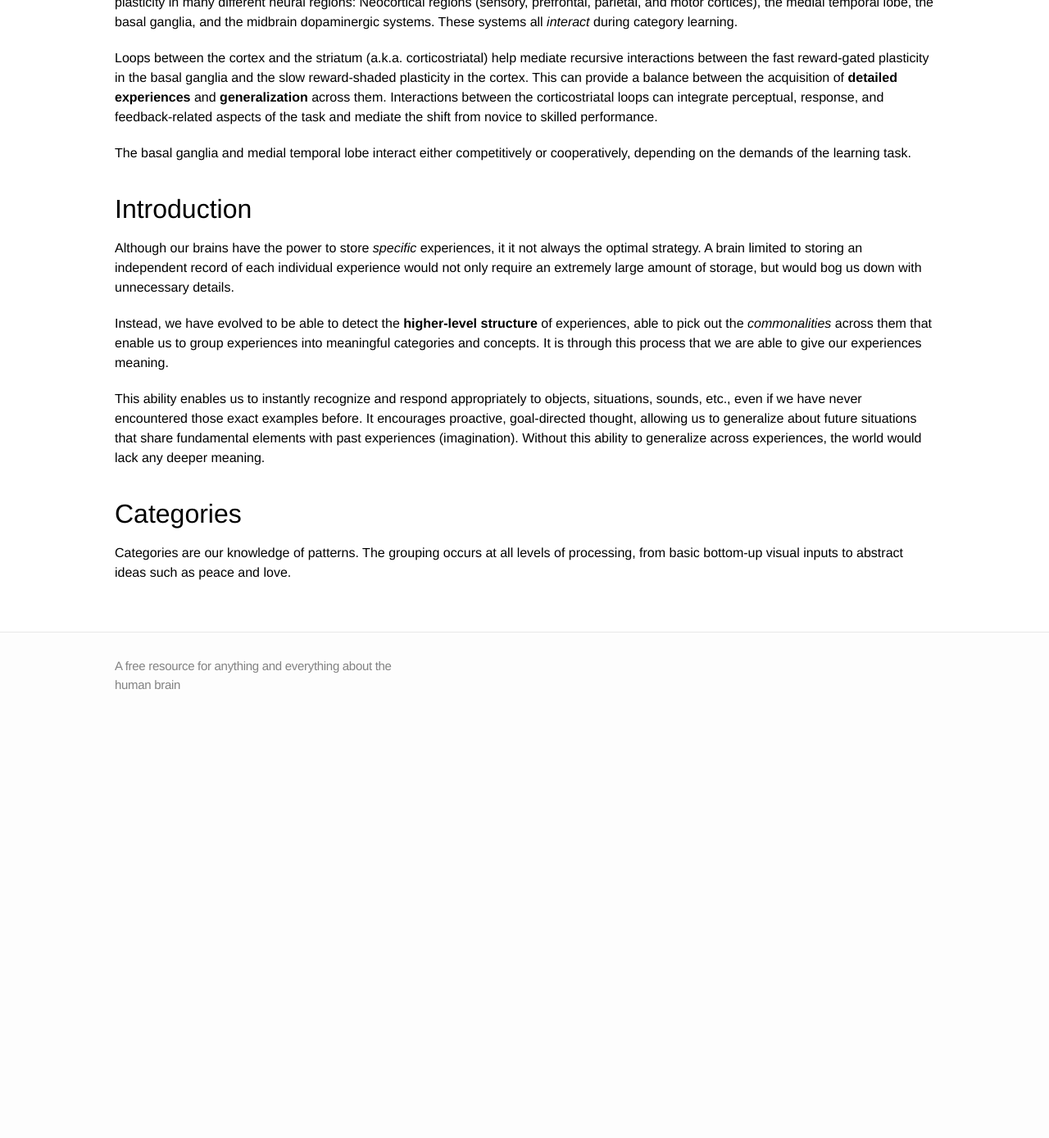
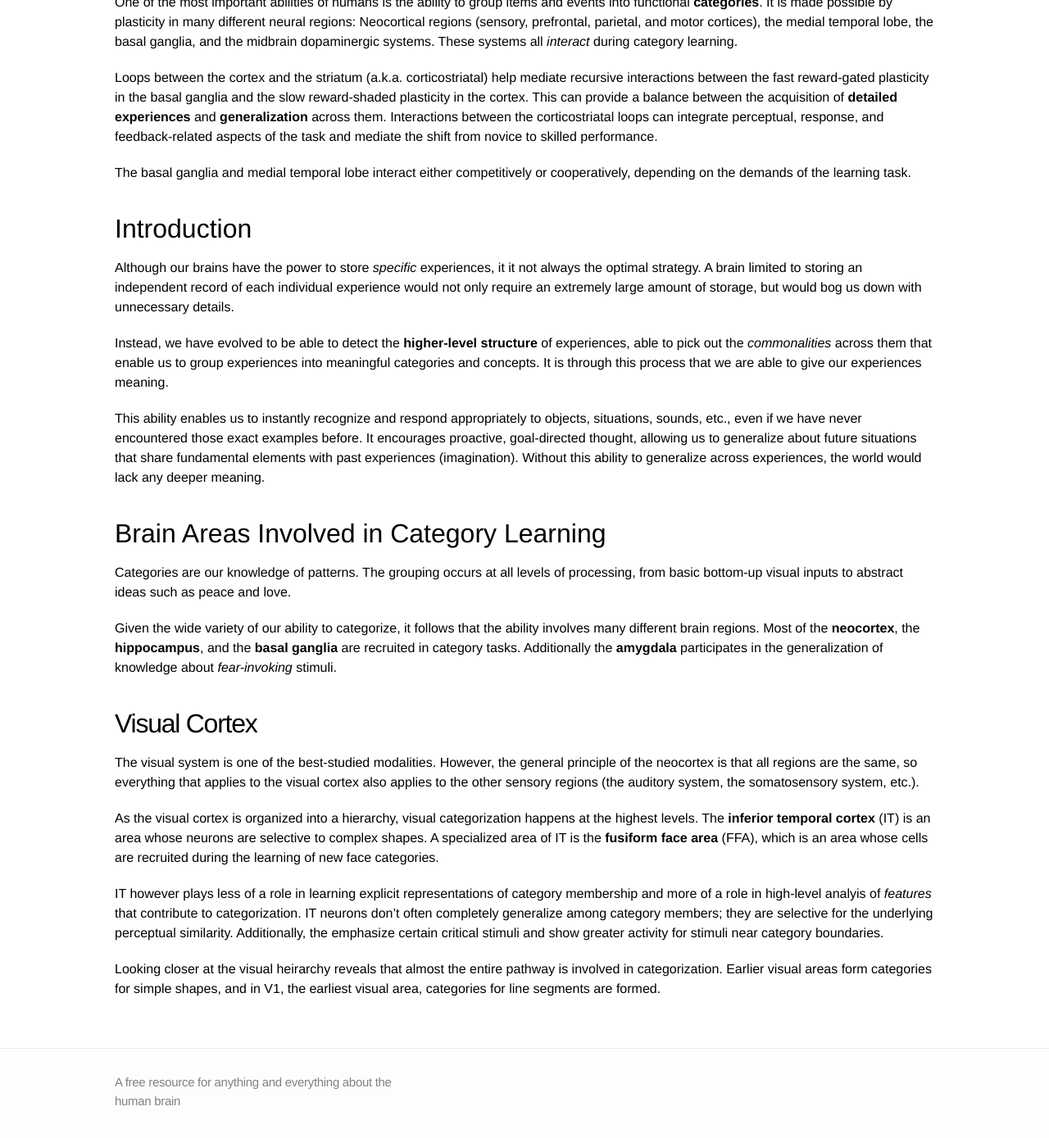
Before and after one commit to mdelsole/brain-nexus, a Jekyll site: the page built from paper-vault/high-level-cognition/category-learning/category-learning-in-the-brain.markdown, in a window 1280 px wide and 1400 px high, scrolled down 372 px. Shown: the top 1389 px of the window at 82% size. Built offline with Jekyll 4.4.1, drawn with Linux system fonts in a browser that asks for light colours; before the commit the page ends 1264 px from its top, so only the background shows below that; some of the changed text lies outside the part shown.

Commit message:
Update category-learning-in-the-brain.markdown

```diff
--- a/paper-vault/high-level-cognition/category-learning/category-learning-in-the-brain.markdown
+++ b/paper-vault/high-level-cognition/category-learning/category-learning-in-the-brain.markdown
@@ -24,6 +24,18 @@ Instead, we have evolved to be able to detect the **higher-level structure** of
 
 This ability enables us to instantly recognize and respond appropriately to objects, situations, sounds, etc., even if we have never encountered those exact examples before. It encourages proactive, goal-directed thought, allowing us to generalize about future situations that share fundamental elements with past experiences (imagination). Without this ability to generalize across experiences, the world would lack any deeper meaning.
 
-# Categories
+# Brain Areas Involved in Category Learning
 
 Categories are our knowledge of patterns. The grouping occurs at all levels of processing, from basic bottom-up visual inputs to abstract ideas such as peace and love.
+
+Given the wide variety of our ability to categorize, it follows that the ability involves many different brain regions. Most of the **neocortex**, the **hippocampus**, and the **basal ganglia** are recruited in category tasks. Additionally the **amygdala** participates in the generalization of knowledge about *fear-invoking* stimuli.
+
+## Visual Cortex
+
+The visual system is one of the best-studied modalities. However, the general principle of the neocortex is that all regions are the same, so everything that applies to the visual cortex also applies to the other sensory regions (the auditory system, the somatosensory system, etc.).
+
+As the visual cortex is organized into a hierarchy, visual categorization happens at the highest levels. The **inferior temporal cortex** (IT) is an area whose neurons are selective to complex shapes. A specialized area of IT is the **fusiform face area** (FFA), which is an area whose cells are recruited during the learning of new face categories.
+
+IT however plays less of a role in learning explicit representations of category membership and more of a role in high-level analyis of *features* that contribute to categorization. IT neurons don't often completely generalize among category members; they are selective for the underlying perceptual similarity. Additionally, the emphasize certain critical stimuli and show greater activity for stimuli near category boundaries.
+
+Looking closer at the visual heirarchy reveals that almost the entire pathway is involved in categorization. Earlier visual areas form categories for simple shapes, and in V1, the earliest visual area, categories for line segments are formed.
```
